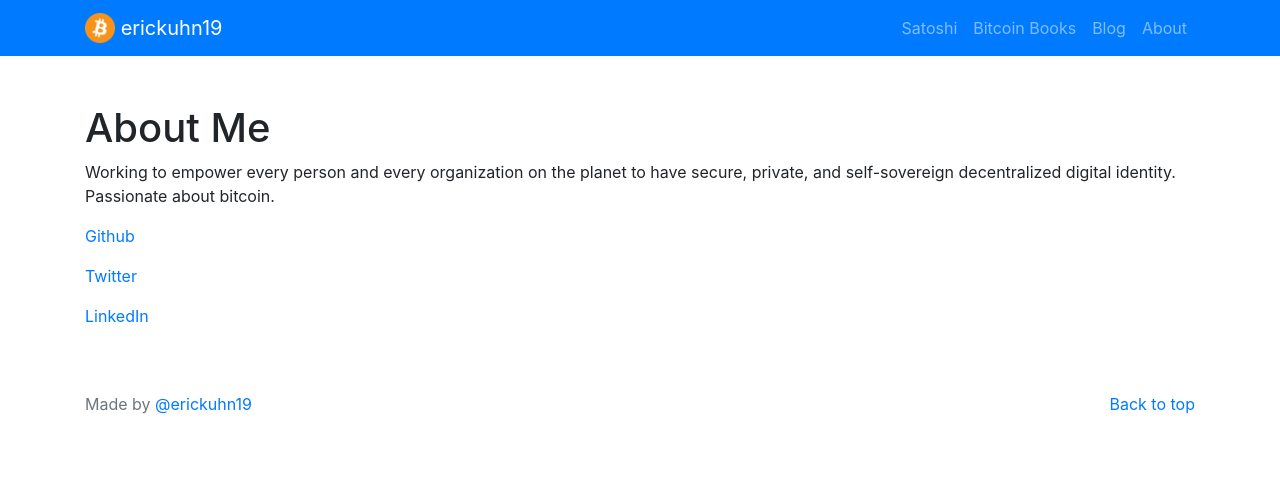
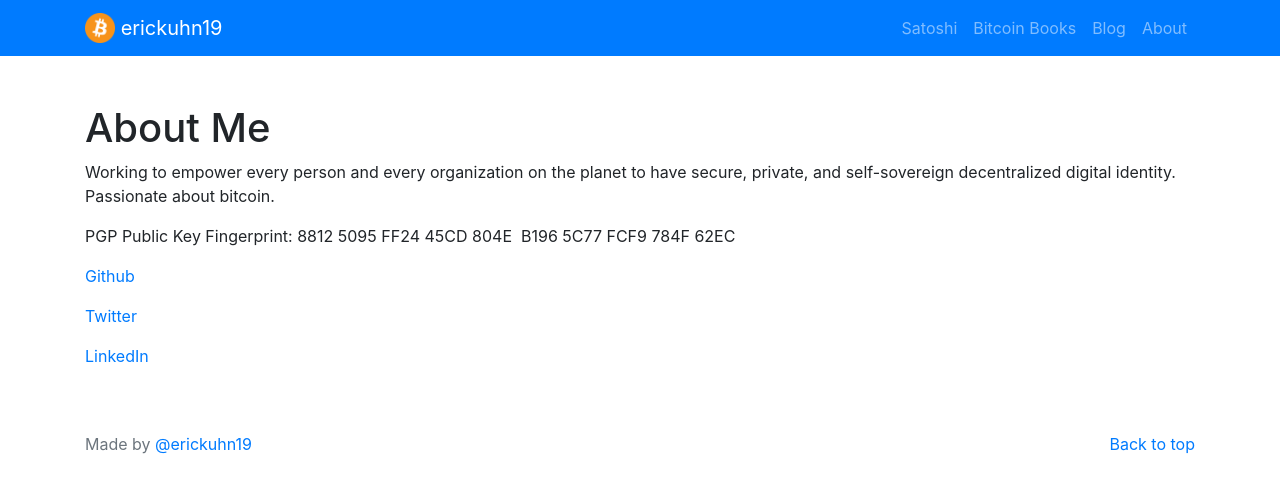
Before and after one commit to erickuhn19/erickuhn19.com, a Jekyll site: the page built from pages/about.md, in a window 1280 px wide. Shown: the top 493 px of the page. Built offline with Jekyll 4.4.1, drawn with Linux system fonts in a browser that asks for light colours.

Commit message:
removed images, added pgp

```diff
--- a/_layouts/satoshi.html
+++ b/_layouts/satoshi.html
@@ -19,7 +19,6 @@ layout: default
           <div class="card-header">
             <h5 class="card-title">Bitcoin Whitepaper</h5>
           </div>
-          <img src="whitepaper.png" class="card-img-top" alt="...">
           <div class="card-body">
               <p><a class="btn btn-primary" href="/satoshi/bitcoin-whitepaper" role="button">Bitcoin Whitepaper</a></p>
           </div>
@@ -30,7 +29,6 @@ layout: default
           <div class="card-header">
             <h5 class="card-title">Emails</h5>
           </div>
-          <img src="/assets/images/email.png" class="card-img-top" alt="...">
           <div class="card-body">
               <p><a class="btn btn-primary" href="/satoshi/emails" role="button">Emails</a></p>
           </div>
@@ -41,7 +39,6 @@ layout: default
           <div class="card-header">
             <h5 class="card-title">Forum Posts</h5>
           </div>
-          <img src="/assets/images/forum.png" class="card-img-top" alt="...">
           <div class="card-body">
               <p><a class="btn btn-primary" href="/satoshi/forumposts" role="button">Forum Posts</a></p>
           </div>
--- a/pages/about.md
+++ b/pages/about.md
@@ -7,6 +7,8 @@ permalink: /about
 
 Working to empower every person and every organization on the planet to have secure, private, and self-sovereign decentralized digital identity. Passionate about bitcoin.
 
+PGP Public Key Fingerprint: 8812 5095 FF24 45CD 804E  B196 5C77 FCF9 784F 62EC
+
 [Github](https://github.com/erickuhn19)
 
 [Twitter](https://twitter.com/erickuhn19)
```
Also changed, not shown: assets/images/GN_DN.png (deleted), assets/images/example.jpg (deleted), 4 other files.
